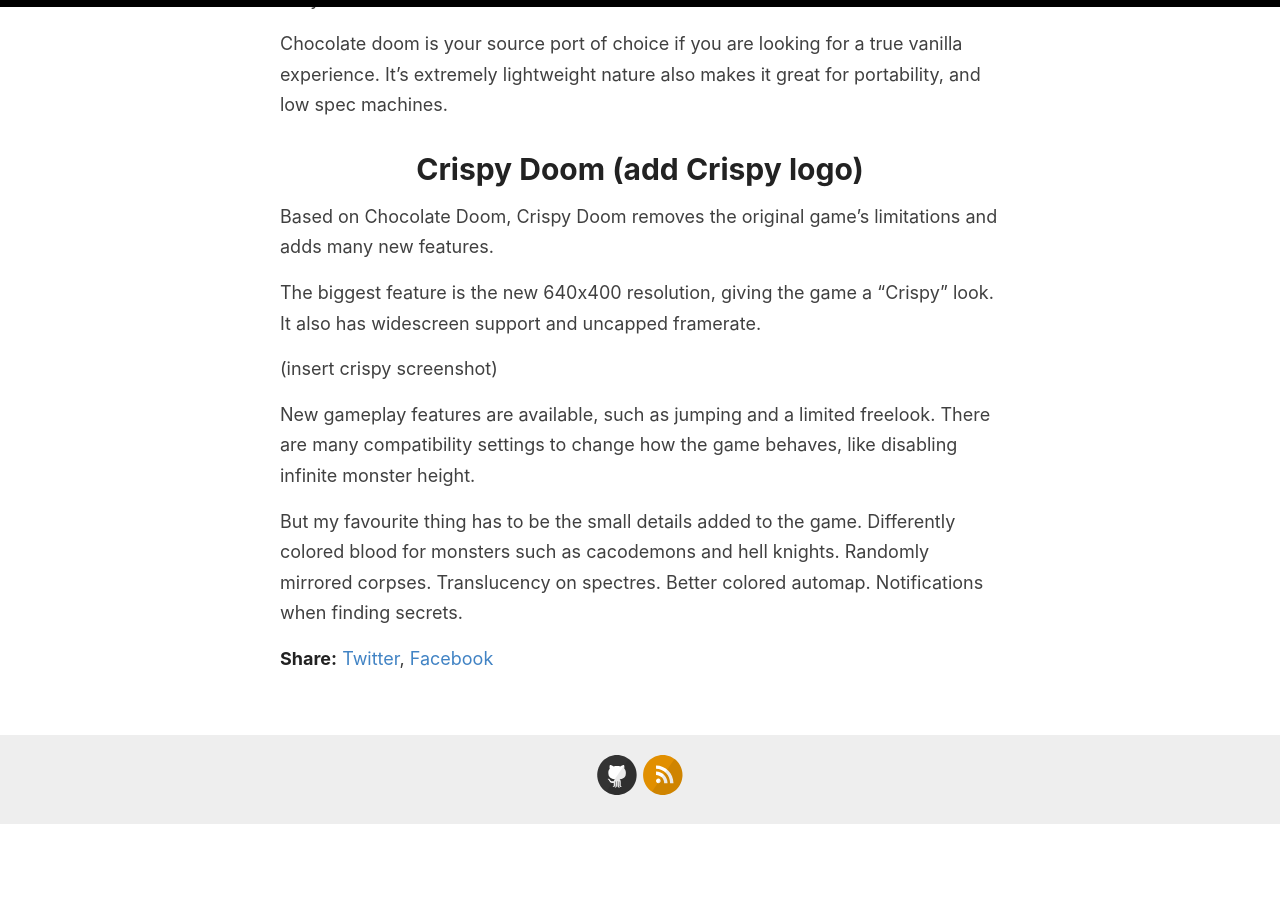
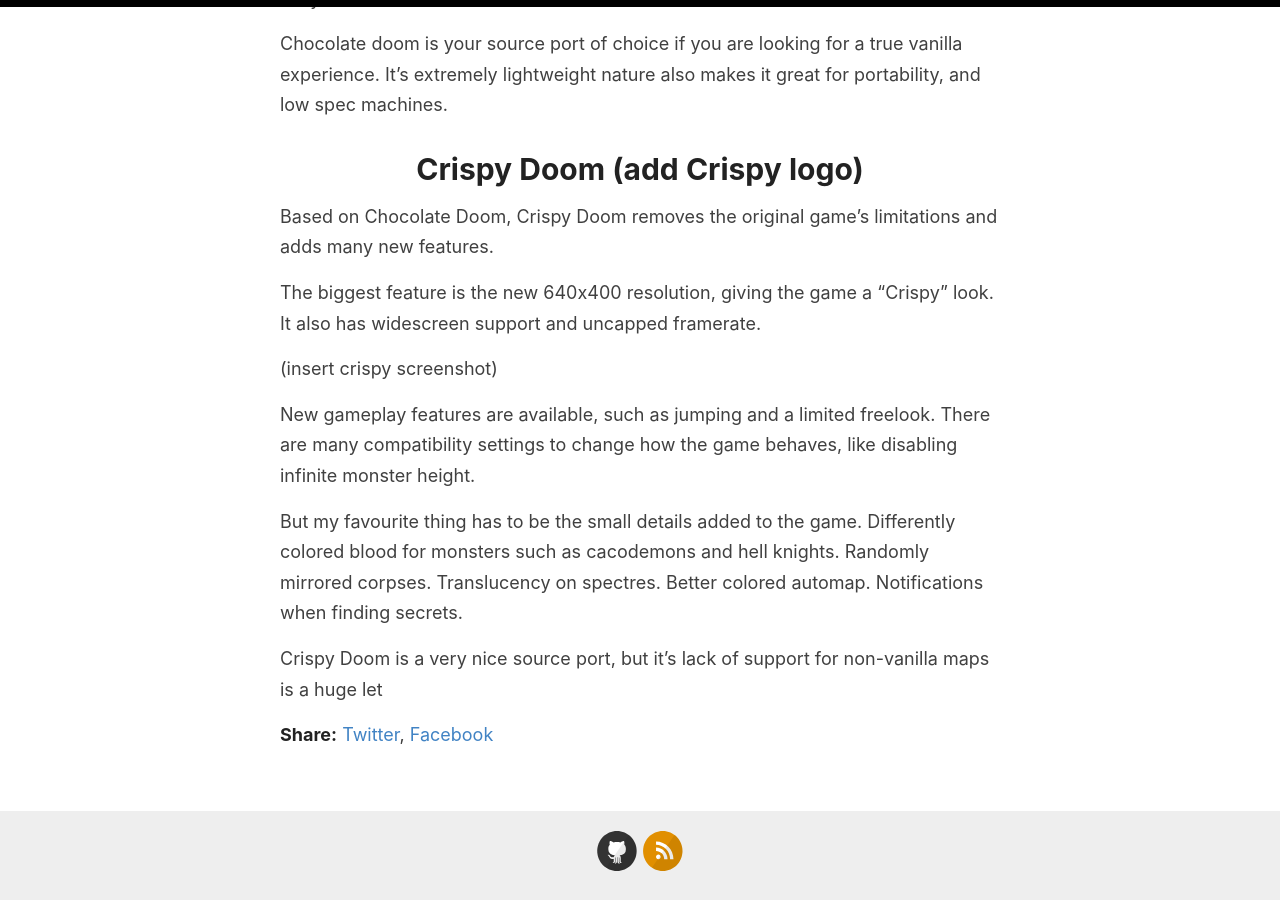
Before and after one commit to poleve540/CallMePol, a Jekyll site: the page built from posts/2023-05-12-sourceport-review.md, in a window 1280 px wide and 900 px high, scrolled down 890 px. Built offline with Jekyll 4.4.1, drawn with Linux system fonts in a browser that asks for light colours; before the commit the page ends 1714 px from its top, so only the background shows below that.

Commit message:
posts/2023-05-12-sourceport-review.md updated from https://stackedit.io/

```diff
--- a/posts/2023-05-12-sourceport-review.md
+++ b/posts/2023-05-12-sourceport-review.md
@@ -26,8 +26,10 @@
 New gameplay features are available, such as jumping and a limited freelook. There are many compatibility settings to change how the game behaves, like disabling infinite monster height.
 
 But my favourite thing has to be the small details added to the game. Differently colored blood for monsters such as cacodemons and hell knights. Randomly mirrored corpses. Translucency on spectres. Better colored automap. Notifications when finding secrets.
+
+Crispy Doom is a very nice source port, but it's lack of support for non-vanilla maps is a huge let
 <!--stackedit_data:
 eyJwcm9wZXJ0aWVzIjoiZXh0ZW5zaW9uczpcbiAgcHJlc2V0Oi
-BnZm1cbiIsImhpc3RvcnkiOlstMTE2NDAzOTEyMCwtMjEyODQ4
-MTcxMCwtMTM0OTg4MDk2MywxODg3NDYzNDk5XX0=
+BnZm1cbiIsImhpc3RvcnkiOlstODY4MDc4Njc4LC0yMTI4NDgx
+NzEwLC0xMzQ5ODgwOTYzLDE4ODc0NjM0OTldfQ==
 -->
```
